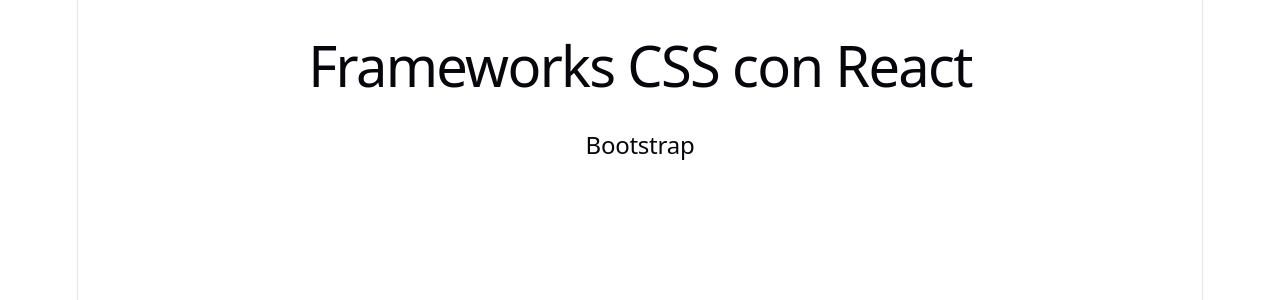
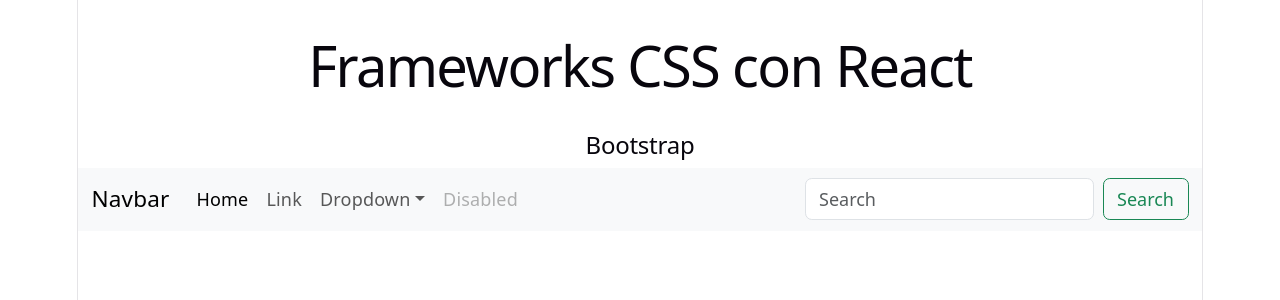
Before and after one commit to Hanuel08/jonmircha-react, a React (Vite) app in the folder react-frameworks/: page / in a window 1280 px wide. Shown: the top 300 px of the page. Built offline with nearby package versions, Linux system fonts and the light colour scheme.

Commit message:
add bootstrap example

```diff
--- a/react-frameworks/src/components/Bootstrap.jsx
+++ b/react-frameworks/src/components/Bootstrap.jsx
@@ -1,9 +1,51 @@
+
+function BootstrapNavbar() {
+  return (
+    <nav className="navbar navbar-expand-lg bg-body-tertiary">
+      <div className="container-fluid">
+        <a className="navbar-brand" href="#">Navbar</a>
+        <button className="navbar-toggler" type="button" data-bs-toggle="collapse" data-bs-target="#navbarSupportedContent" aria-controls="navbarSupportedContent" aria-expanded="false" aria-label="Toggle navigation">
+          <span className="navbar-toggler-icon"></span>
+        </button>
+        <div className="collapse navbar-collapse" id="navbarSupportedContent">
+          <ul className="navbar-nav me-auto mb-2 mb-lg-0">
+            <li className="nav-item">
+              <a className="nav-link active" aria-current="page" href="#">Home</a>
+            </li>
+            <li className="nav-item">
+              <a className="nav-link" href="#">Link</a>
+            </li>
+            <li className="nav-item dropdown">
+              <a className="nav-link dropdown-toggle" href="#" role="button" data-bs-toggle="dropdown" aria-expanded="false">
+                Dropdown
+              </a>
+              <ul className="dropdown-menu">
+                <li><a className="dropdown-item" href="#">Action</a></li>
+                <li><a className="dropdown-item" href="#">Another action</a></li>
+                <li><hr className="dropdown-divider" /></li>
+                <li><a className="dropdown-item" href="#">Something else here</a></li>
+              </ul>
+            </li>
+            <li className="nav-item">
+              <a className="nav-link disabled" aria-disabled="true">Disabled</a>
+            </li>
+          </ul>
+          <form className="d-flex" role="search">
+            <input className="form-control me-2" type="search" placeholder="Search" aria-label="Search"/>
+            <button className="btn btn-outline-success" type="submit">Search</button>
+          </form>
+        </div>
+      </div>
+    </nav>
+  )
+}
+
 
 export function Bootstrap() {
   return (
     <>
       <h2>Bootstrap</h2>
-
+      <BootstrapNavbar />
     </>
   )
 }
```
